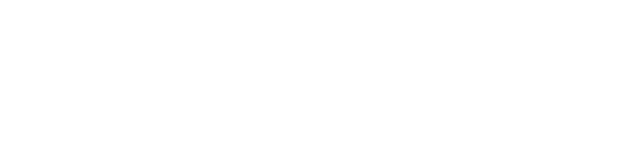
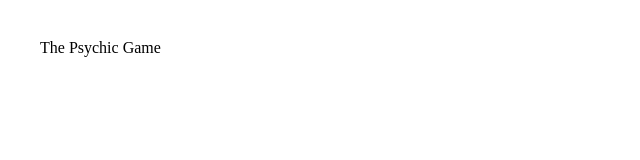
Before and after one commit to kumarivb/psychic_game, a plain HTML site: page index.html in a window 1280 px wide. Shown: the whole page, without its empty margins (0-640 px from the left). Drawn offline with Linux system fonts and the light colour scheme.

Commit message:
updated index.html with the basic structure

```diff
--- a/assets/css/style.css
+++ b/assets/css/style.css
@@ -0,0 +1,3 @@
+.container {
+	margin: 40px 0px 0px 40px;
+}
--- a/index.html
+++ b/index.html
@@ -11,8 +11,9 @@
 </head>
 
 <body>
-	<h1 class=""></h1>
-
+	<div class="container">
+		<h1>The Psychic Game</h1>
+	</div>
 
 
 
```
